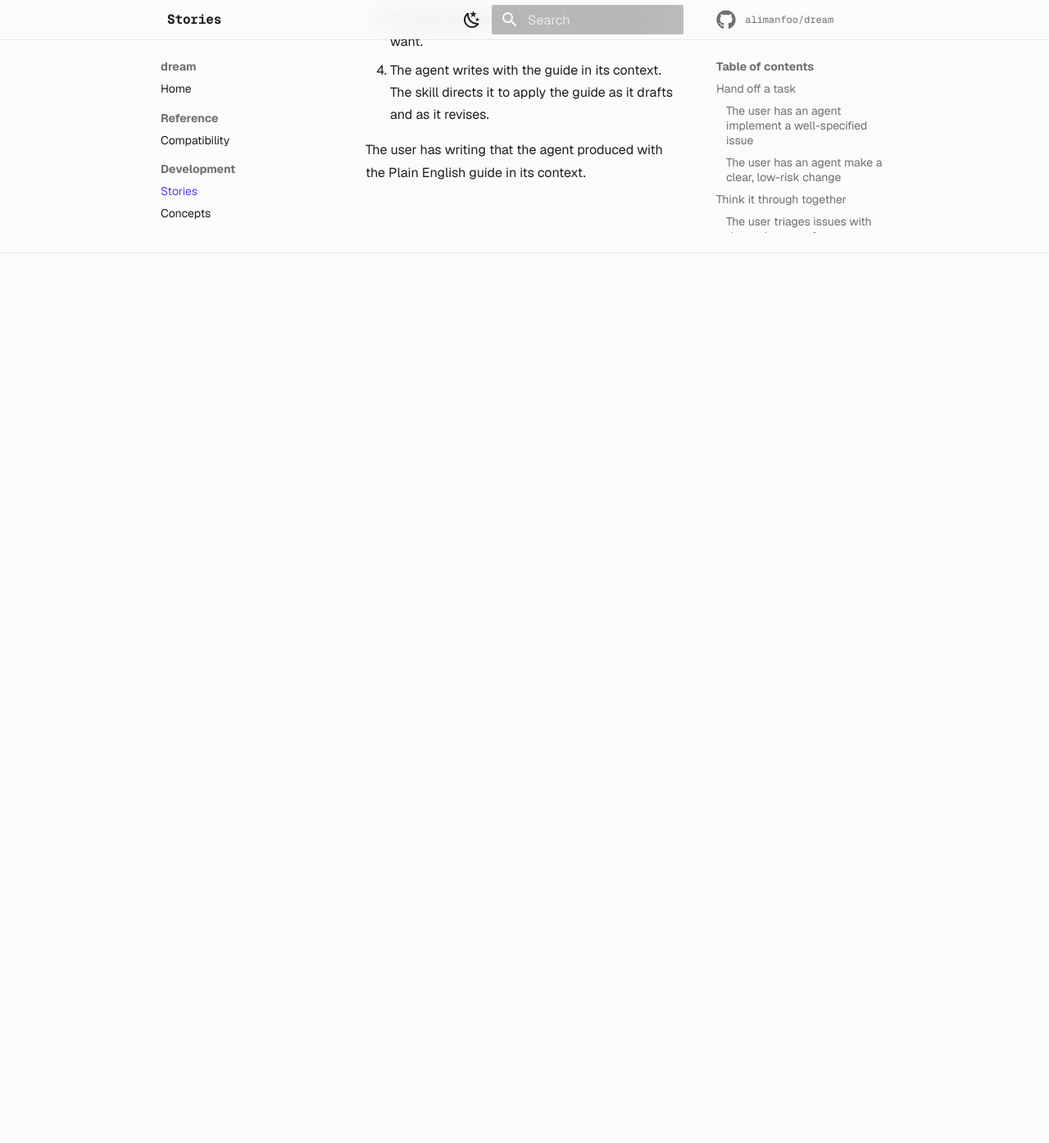
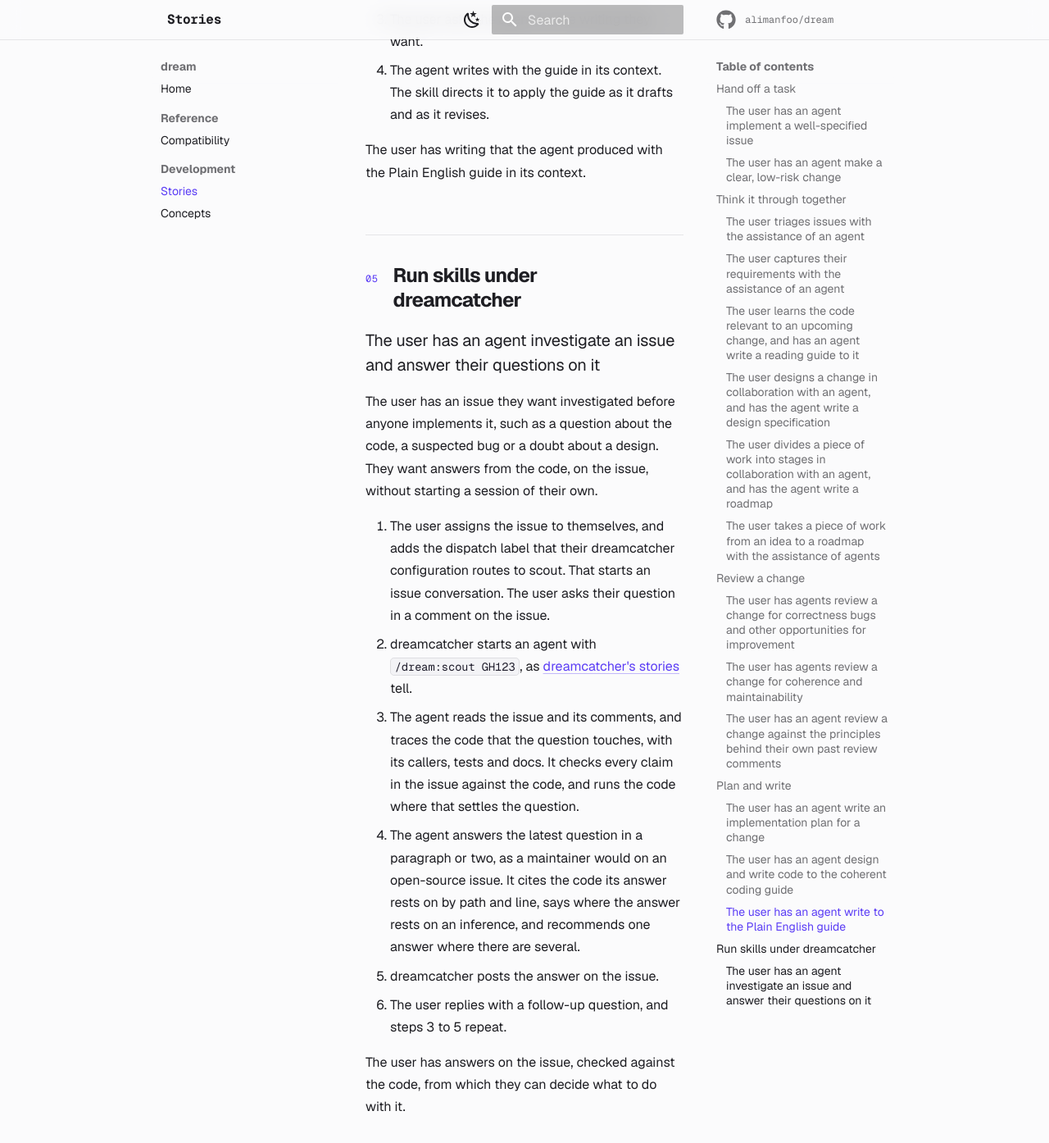
Before and after one commit to alimanfoo/dream, an MkDocs documentation site: the page built from docs/stories.md, in a window 1280 px wide and 1400 px high, scrolled down 17789 px. Shown: the top 1394 px of the window at 82% size. Built offline with MkDocs 1.6.1 and Material for MkDocs 9.7.7, drawn with Linux system fonts in a browser that asks for light colours; comment, search, counter and statistics services are not loaded; before the commit the page ends 18144 px from its top, so only the background shows below that.

Commit message:
Add the story of an agent investigating an issue under dreamcatcher
Co-Authored-By: Claude Opus 5.5 <noreply@anthropic.com>
Claude-Session: https://claude.ai/code/session_01SAXrSe6qiSN2QFtc3aSc9T

```diff
--- a/docs/stories.md
+++ b/docs/stories.md
@@ -443,3 +443,32 @@ reading, even a reader whose first language isn't English.
 
 The user has writing that the agent produced with the Plain English guide in its
 context.
+
+## Run skills under dreamcatcher
+
+### The user has an agent investigate an issue and answer their questions on it
+
+The user has an issue they want investigated before anyone implements it, such
+as a question about the code, a suspected bug or a doubt about a design. They
+want answers from the code, on the issue, without starting a session of their
+own.
+
+1. The user assigns the issue to themselves, and adds the dispatch label that
+   their dreamcatcher configuration routes to scout. That starts an issue
+   conversation. The user asks their question in a comment on the issue.
+2. dreamcatcher starts an agent with `/dream:scout GH123`, as
+   [dreamcatcher's stories](https://alimanfoo.github.io/dreamcatcher/stories/)
+   tell.
+3. The agent reads the issue and its comments, and traces the code that the
+   question touches, with its callers, tests and docs. It checks every claim in
+   the issue against the code, and runs the code where that settles the
+   question.
+4. The agent answers the latest question in a paragraph or two, as a maintainer
+   would on an open-source issue. It cites the code its answer rests on by path
+   and line, says where the answer rests on an inference, and recommends one
+   answer where there are several.
+5. dreamcatcher posts the answer on the issue.
+6. The user replies with a follow-up question, and steps 3 to 5 repeat.
+
+The user has answers on the issue, checked against the code, from which they can
+decide what to do with it.
```
